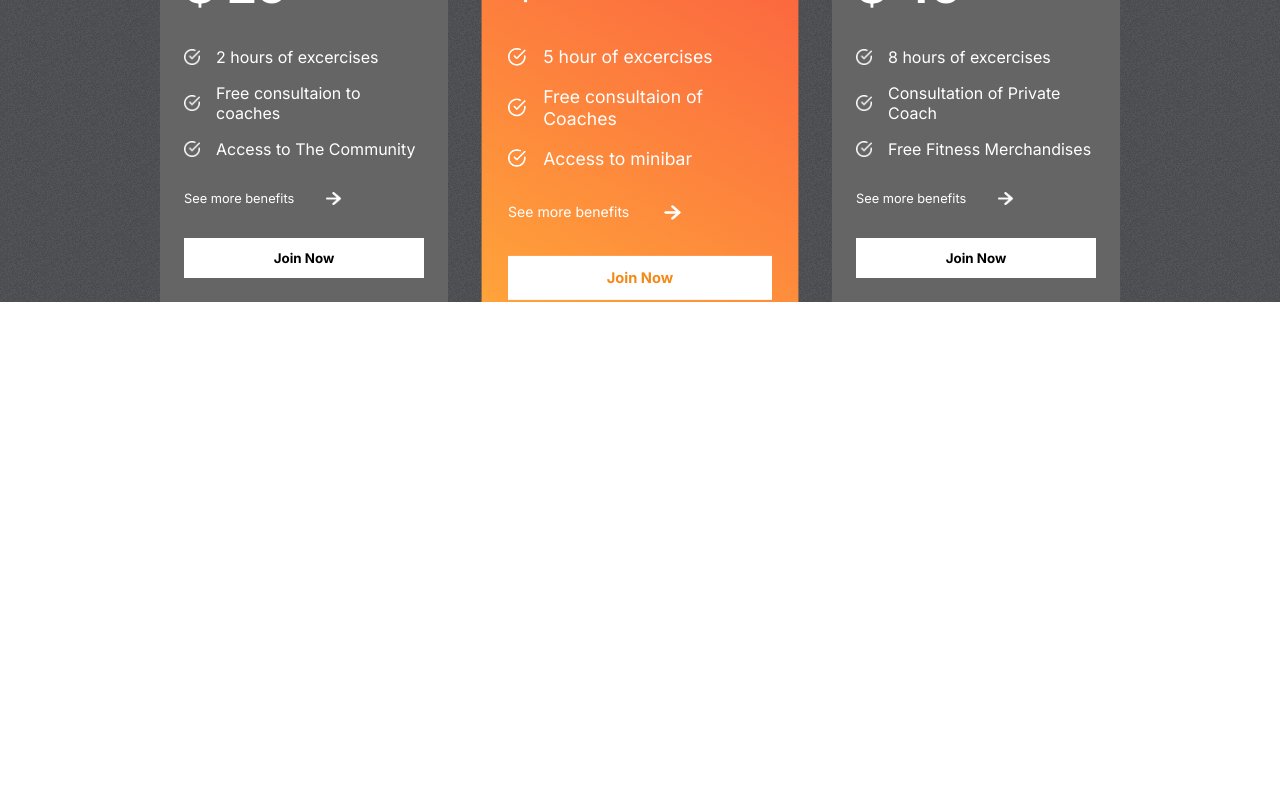
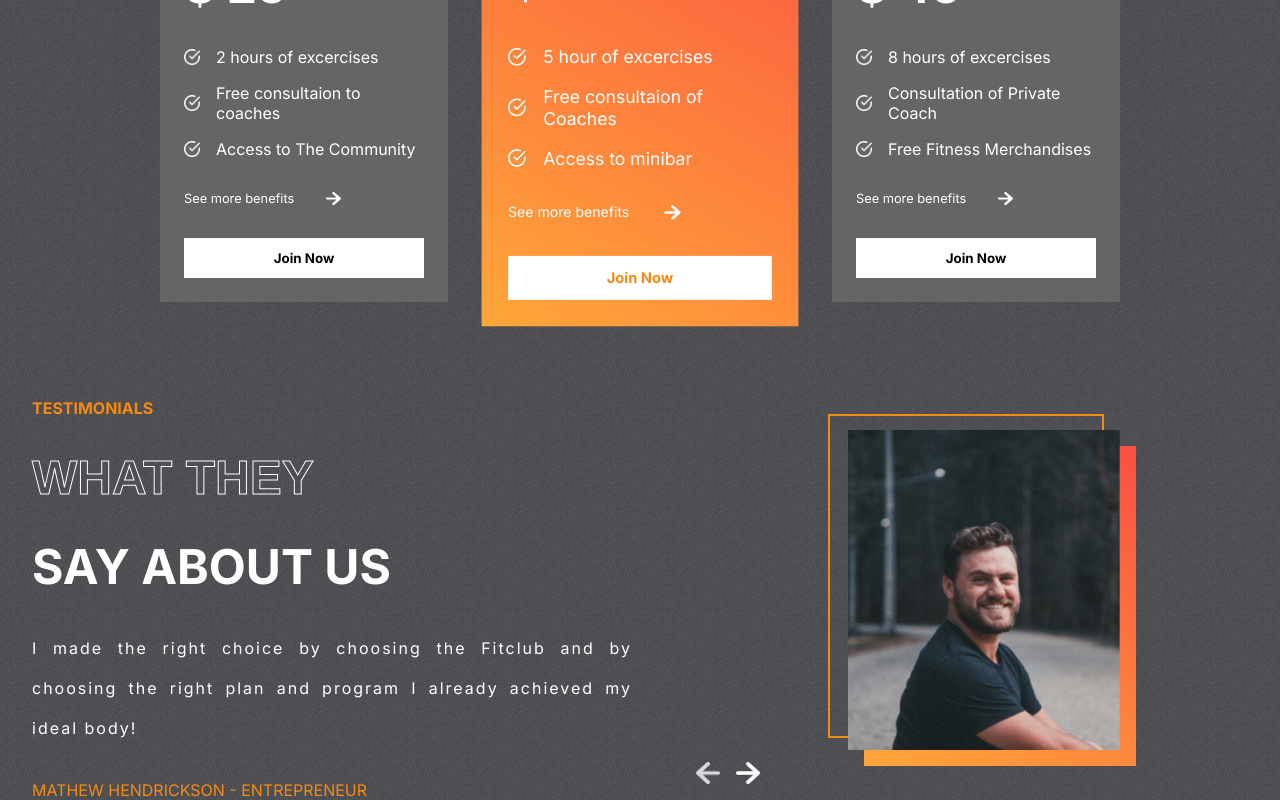
Before and after one commit to remus00/Gym-Website, a React (Create React App) app: page / in a window 1280 px wide. Shown: the part 2126-2926 px from the top of the page. Before the commit the page ends 2428 px from the top, so only its background shows below. Built offline with nearby package versions, Linux system fonts and the light colour scheme.

Commit message:
Testimonials Component

```diff
--- a/src/App.js
+++ b/src/App.js
@@ -3,6 +3,7 @@
 import Plan from "./components/Plan/Plan";
 import Programs from "./components/Programs/Programs";
 import Reason from "./components/Reasons/Reason";
+import Testimonials from "./components/Testimonials/Testimonials";
 
 function App() {
     return (
@@ -11,6 +12,7 @@
             <Programs />
             <Reason />
             <Plan />
+            <Testimonials />
         </div>
     );
 }
--- /dev/null
+++ b/src/components/Testimonials/Testimonials.css
@@ -0,0 +1,82 @@
+.testimonials {
+    display: flex;
+    gap: 1rem;
+    padding: 0 2rem;
+}
+
+.left-t {
+    display: flex;
+    flex-direction: column;
+    gap: 2rem;
+    flex: 1 1;
+    text-transform: uppercase;
+    color: white;
+}
+
+.left-t > :nth-child(1) {
+    color: var(--orange);
+    font-weight: bold;
+}
+
+.left-t > :nth-child(2) {
+    font-weight: bold;
+    font-size: 3rem;
+}
+
+.left-t > :nth-child(3) {
+    font-weight: bold;
+    font-size: 3rem;
+}
+
+.left-t > :nth-child(4) {
+    text-transform: none;
+    text-align: justify;
+    letter-spacing: 2px;
+    line-height: 40px;
+}
+
+.right-t {
+    flex: 1;
+    position: relative;
+}
+
+.right-t > img {
+    position: absolute;
+    width: 17rem;
+    height: 20rem;
+    object-fit: cover;
+    right: 8rem;
+    top: 2rem;
+}
+
+.right-t > :nth-child(1) {
+    position: absolute;
+    width: 17rem;
+    height: 20rem;
+    border: 2px solid var(--orange);
+    background-color: transparent;
+    right: 9rem;
+    top: 1rem;
+}
+
+.right-t > :nth-child(2) {
+    position: absolute;
+    width: 17rem;
+    height: 20rem;
+    background: var(--planCard);
+    right: 7rem;
+    top: 3rem;
+}
+
+.arrows {
+    display: flex;
+    gap: 1rem;
+    position: absolute;
+    bottom: 1rem;
+    left: 3rem;
+}
+
+.arrows > img {
+    width: 1.5rem;
+    cursor: pointer;
+}
--- /dev/null
+++ b/src/components/Testimonials/Testimonials.jsx
@@ -0,0 +1,55 @@
+import React, { useState } from "react";
+import "./Testimonials.css";
+import { testimonialsData } from "../../data/testimonialsData";
+import RightArrow from "../../assets/rightArrow.png";
+import LeftArrow from "../../assets/leftArrow.png";
+
+const Testimonials = () => {
+    const [selected, setSelected] = useState(0);
+    const tLength = testimonialsData.length;
+
+    return (
+        <div className="testimonials">
+            <div className="left-t">
+                <span>Testimonials</span>
+                <span className="stroke-text">What they</span>
+                <span>Say about us</span>
+                <span>{testimonialsData[selected].review}</span>
+                <span>
+                    <span style={{ color: "var(--orange)" }}>
+                        {testimonialsData[selected].name} -{" "}
+                        {testimonialsData[selected].status}
+                    </span>
+                </span>
+            </div>
+
+            <div className="right-t">
+                <div></div>
+                <div></div>
+                <img src={testimonialsData[selected].image} alt="testimg" />
+                <div className="arrows">
+                    <img
+                        onClick={() => {
+                            selected === 0
+                                ? setSelected(tLength - 1)
+                                : setSelected((prev) => prev - 1);
+                        }}
+                        src={LeftArrow}
+                        alt=""
+                    />
+                    <img
+                        onClick={() => {
+                            selected === tLength - 1
+                                ? setSelected(0)
+                                : setSelected((prev) => prev + 1);
+                        }}
+                        src={RightArrow}
+                        alt=""
+                    />
+                </div>
+            </div>
+        </div>
+    );
+};
+
+export default Testimonials;
--- a/src/data/testimonialsData.js
+++ b/src/data/testimonialsData.js
@@ -5,21 +5,20 @@
 export const testimonialsData = [
     {
         image: image1,
-    review:
-      "I made the right choice by choosing the Fitclub and by choosing the right plan and program I already achieved my ideal body!",
-    name: 'MATHEW HENDRICKSON',
-    status : 'ENTREPRENEUR'
+        review: "I made the right choice by choosing the Fitclub and by choosing the right plan and program I already achieved my ideal body!",
+        name: "MATHEW HENDRICKSON",
+        status: "ENTREPRENEUR",
     },
     {
         image: image2,
-    review: 'Lorem ipsum dolor sit amet consectetur adipisicing elit. Commodi ipsam, ab itaque nam perferendis impedit sint ',
-    name: 'JOHN KEVIN',
-    status: 'COACH'
+        review: "Lorem ipsum dolor sit amet consectetur adipisicing elit. Commodi ipsam, ab itaque nam perferendis impedit sint ",
+        name: "JOHN KEVIN",
+        status: "COACH",
     },
     {
-    image : image3,
-    review:' Lorem ipsum dolor sit, amet consectetur adipisicing elit. Minima aspernatur quod voluptatem',
-    name: 'FRANKLIN',
-    status: "CUSTOMER"
-  }
+        image: image3,
+        review: " Lorem ipsum dolor sit, amet consectetur adipisicing elit. Minima aspernatur quod voluptatem",
+        name: "FRANKLIN",
+        status: "CUSTOMER",
+    },
 ];
```
Lines whose indentation alone changed are shown as unchanged.
